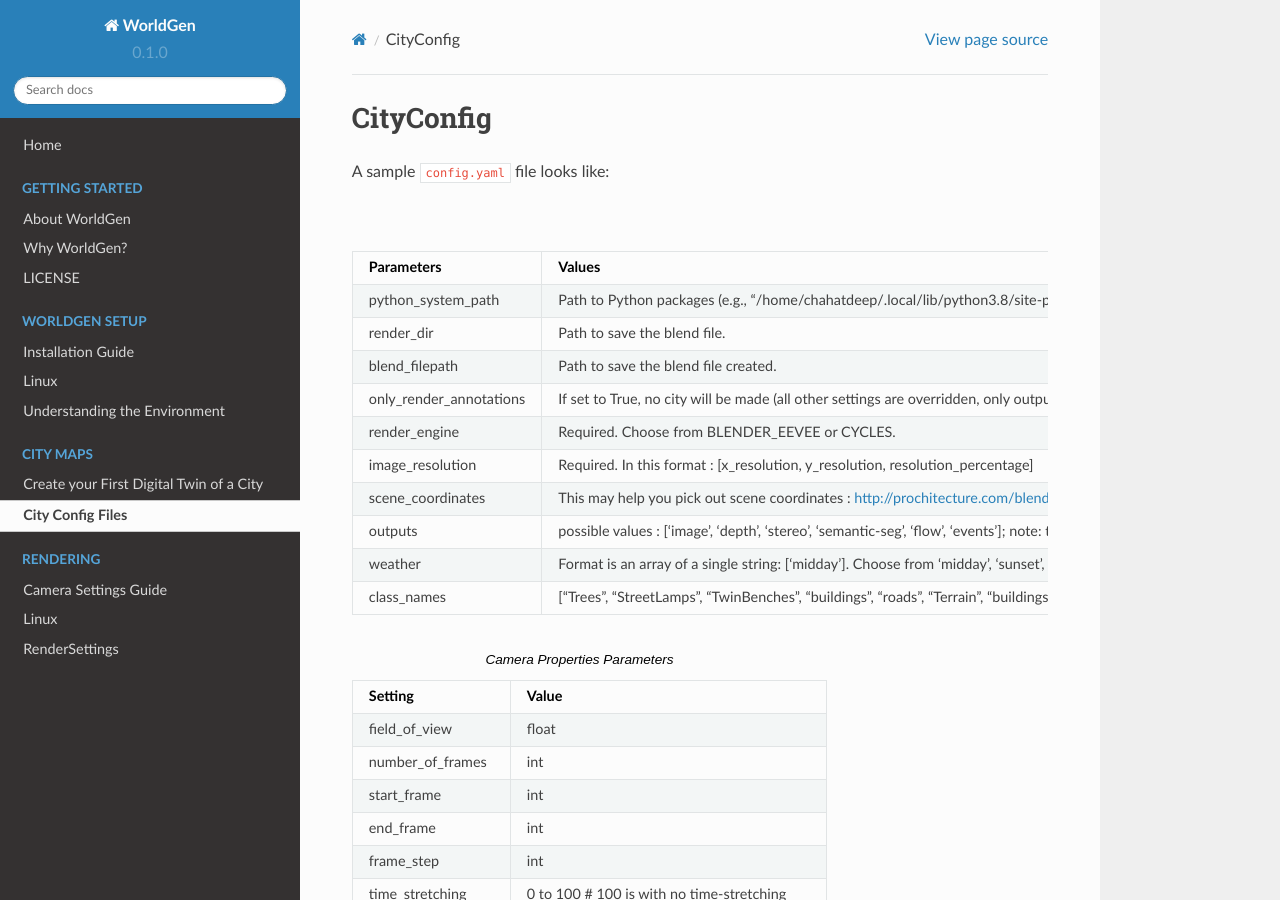
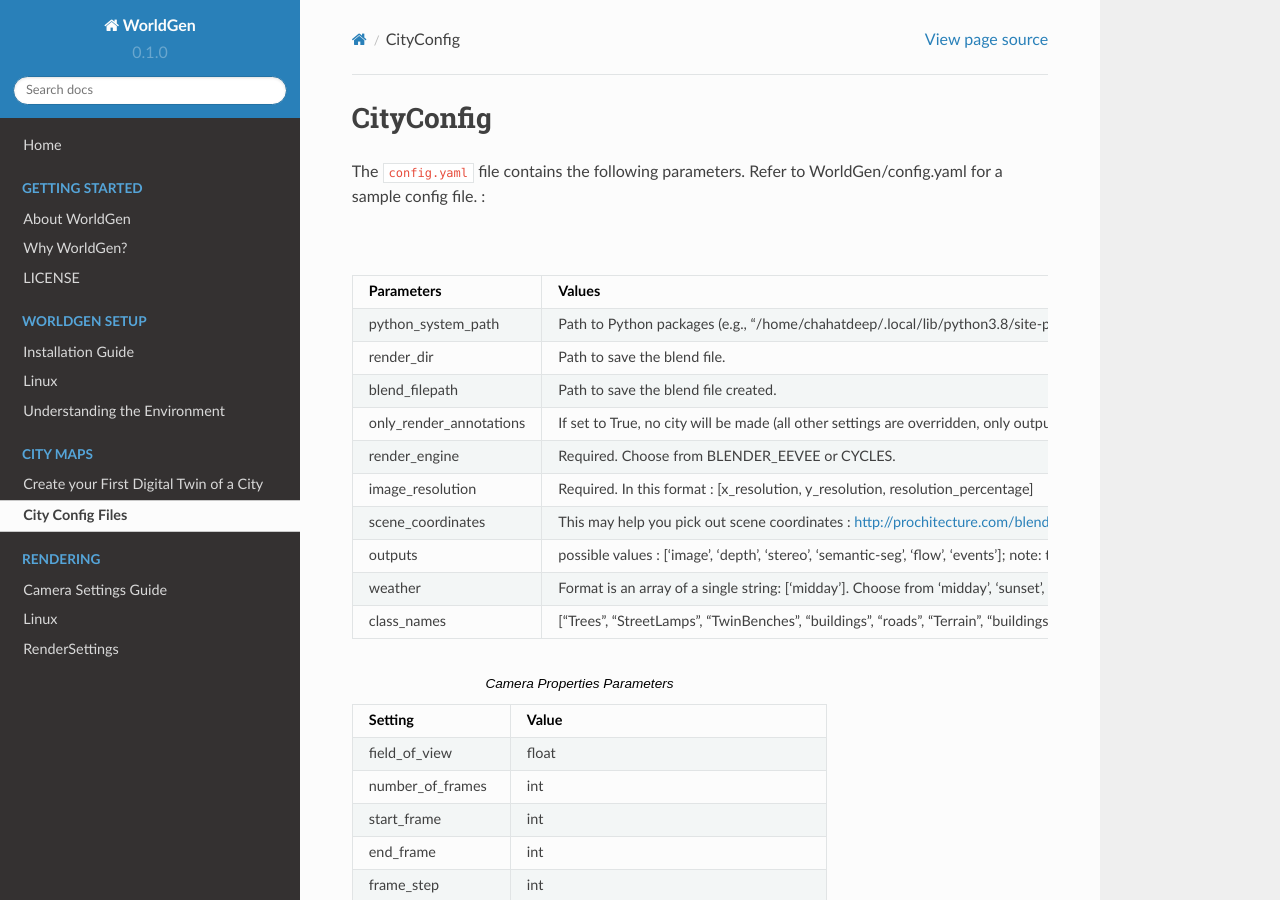
Before and after one commit to prgumd/WorldGen, a Sphinx documentation site: the page built from docs/source/CityConfig.rst, in a window 1280 px wide and 900 px high. Built offline with Sphinx 7.4.7 and the Read the Docs theme 2.0.0, drawn with Linux system fonts in a browser that asks for light colours; pages that are not in the unit, such as notebooks, are missing from menus.

Commit message:
Update CityConfig.rst

```diff
--- a/docs/source/CityConfig.rst
+++ b/docs/source/CityConfig.rst
@@ -1,7 +1,7 @@
 CityConfig
 ====
 
-A sample :code:`config.yaml` file looks like:
+The :code:`config.yaml` file contains the following parameters. Refer to WorldGen/config.yaml for a sample config file. :
 
 .. list-table:: Config Parameters
     :widths: 5 10
```
